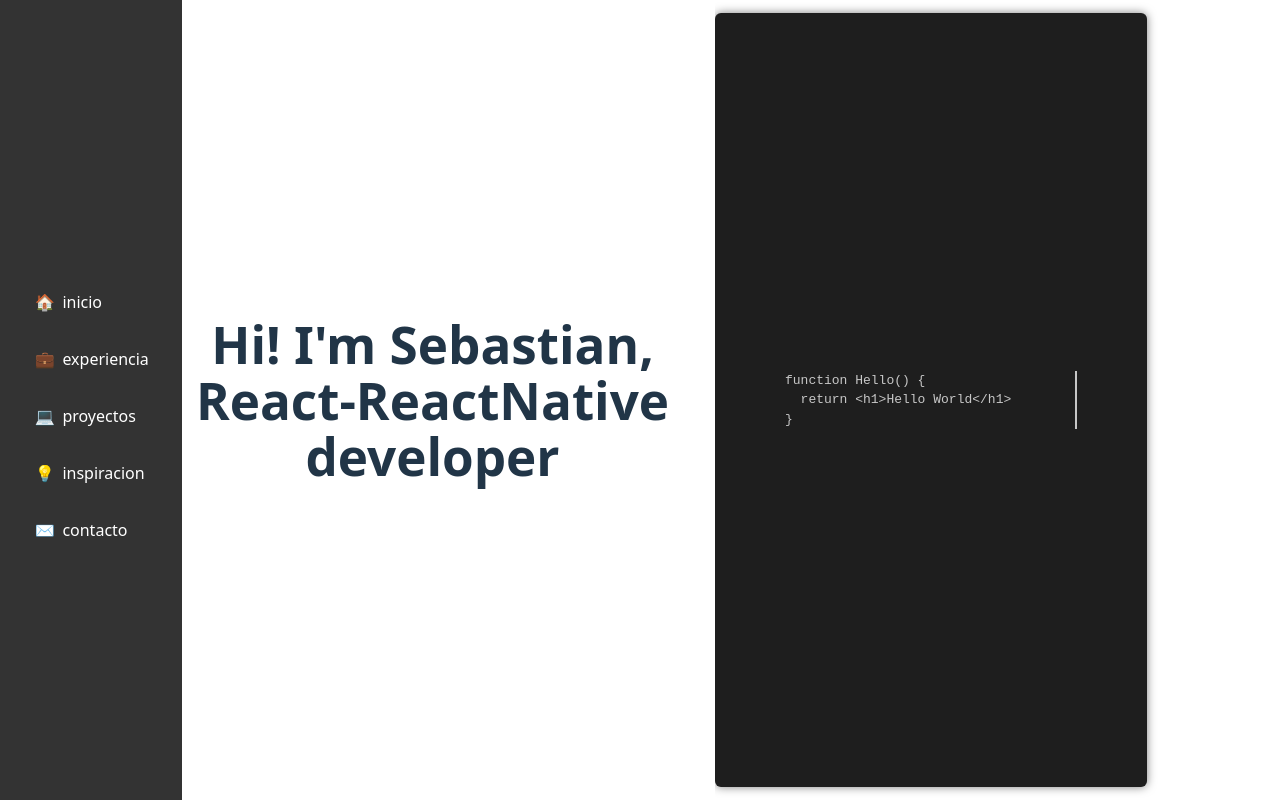
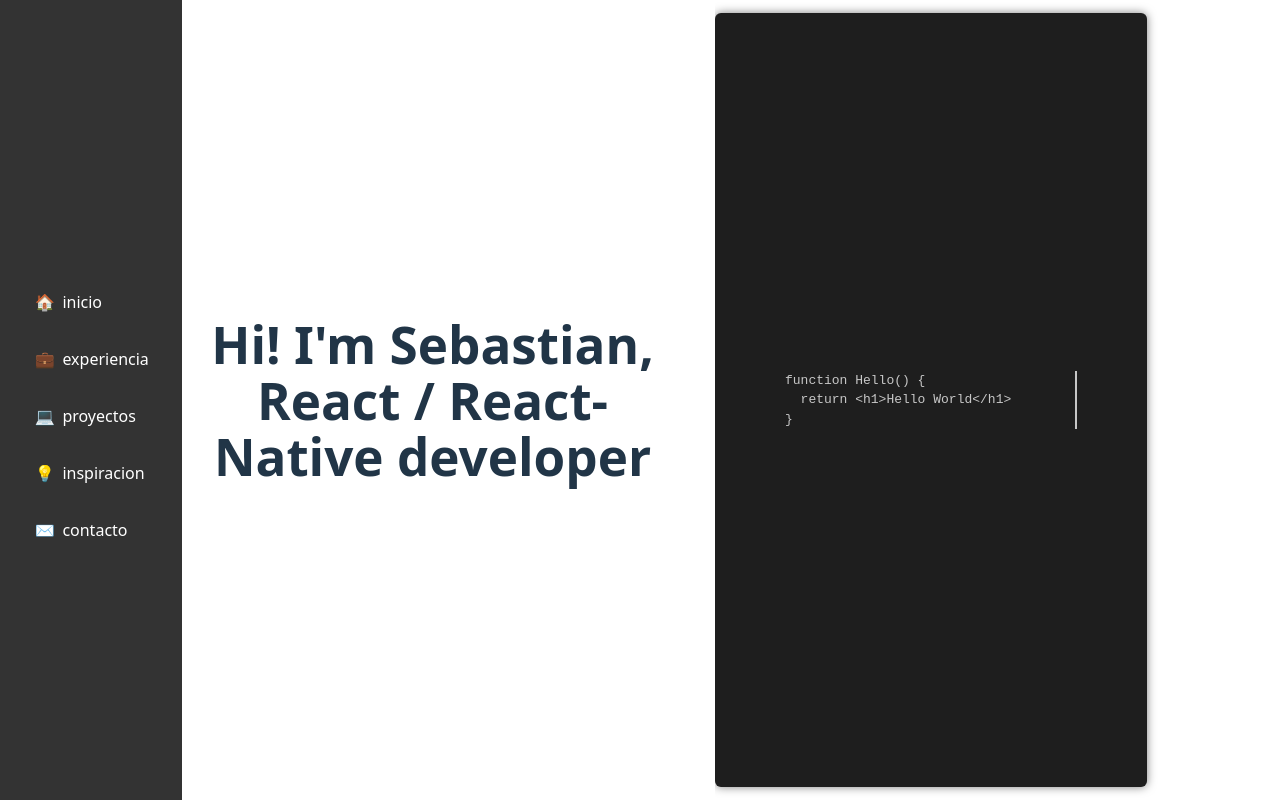
Before and after one commit to SbtnAvls/me, a React (Vite) app: page / in a window 1280 px wide. Built offline with nearby package versions, Linux system fonts and the light colour scheme.

Commit message:
Update hero text and page layout

```diff
--- a/src/App.css
+++ b/src/App.css
@@ -60,16 +60,25 @@
   opacity: 1;
 }
 
+
 .pages {
   margin-left: 60px;
+  width: calc(100% - 60px);
   height: 100vh;
   overflow-y: auto;
   scroll-snap-type: y mandatory;
-  transition: margin-left 0.3s;
+  transition: margin-left 0.3s, width 0.3s;
+  -ms-overflow-style: none; /* IE and Edge */
+  scrollbar-width: none; /* Firefox */
+}
+
+.pages::-webkit-scrollbar {
+  display: none;
 }
 
 .sidebar:hover ~ .pages {
   margin-left: 150px;
+  width: calc(100% - 150px);
 }
 
 .page {
--- a/src/components/Hero.jsx
+++ b/src/components/Hero.jsx
@@ -6,7 +6,7 @@
   return (
     <div className="hero-banner">
       <div className="hero-left">
-        <h1>Hi! I'm Sebastian, React-ReactNative developer</h1>
+        <h1>Hi! I'm Sebastian, React / React-Native developer</h1>
       </div>
       <div className="hero-right">
         <div className="tools" aria-hidden="true">🛠️</div>
```
